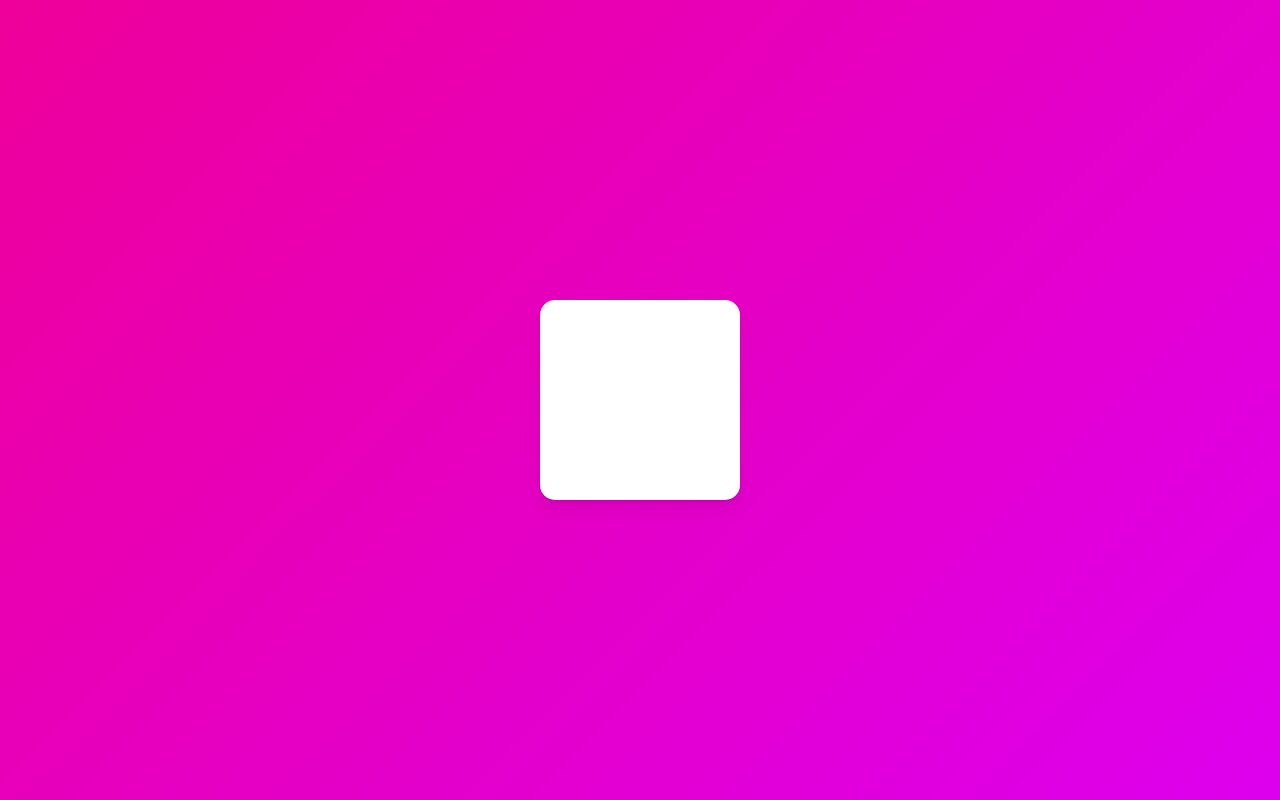
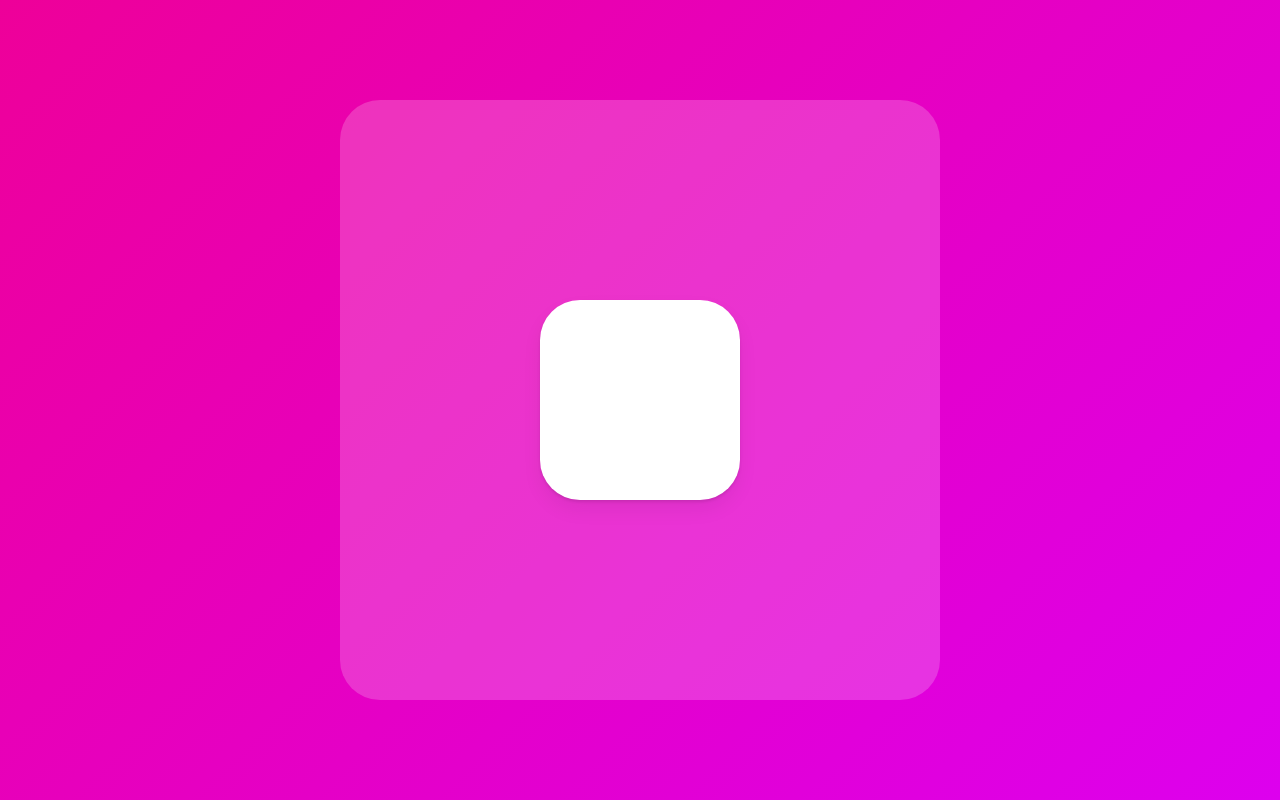
Before and after one commit to overscrap/react-training-animations, a React (Create React App) app: page / in a window 1280 px wide. Built offline with nearby package versions, Linux system fonts and the light colour scheme.

Commit message:
#8.6 Gestures

```diff
--- a/src/App.tsx
+++ b/src/App.tsx
@@ -1,5 +1,6 @@
 import styled from "styled-components";
-import { motion } from "framer-motion";
+import { Variants, motion } from "framer-motion";
+import { useRef } from "react";
 
 const Wrapper = styled.div`
   height: 100vh;
@@ -9,23 +10,46 @@ const Wrapper = styled.div`
   align-items: center;
 `;
 
+const BiggerBox = styled.div`
+  width: 600px;
+  height: 600px;
+  background-color: rgba(255,255,255,0.2);
+  border-radius: 40px;
+  display: flex;
+  justify-content: center;
+  align-items: center;
+`;
 const Box = styled(motion.div)`
   width: 200px;
   height: 200px;
+  display: grid;
   background-color: white;
-  border-radius: 15px;
+  border-radius: 40px;
   box-shadow: 0 2px 3px rgba(0, 0, 0, 0.1), 0 10px 20px rgba(0, 0, 0, 0.06);
 `;
 
+const boxVariants: Variants = {
+  hover: { rotateZ: 90 },
+  click: { borderRadius: "100px" },
+  drag: { backgroundColor: "rgba(50, 255, 126, 1.0)" }
+};
+
 function App() {
+  const biggerBoxRef = useRef<HTMLDivElement>(null);
   return (
     <Wrapper>
-      <Box
-        transition={{ type: "spring", delay:0.5 }}
-        // scale: 0,1
-        initial={{scale:0}}
-        animate={{scale:1, rotateZ: 360}}
-    />
+      <BiggerBox ref={biggerBoxRef}>
+        <Box
+          drag
+          dragSnapToOrigin
+          dragElastic={0}
+          dragConstraints={biggerBoxRef}
+          variants={boxVariants}
+          whileHover="hover"
+          whileTap="click"
+          whileDrag="drag"
+        />
+      </BiggerBox>
     </Wrapper>
   );
 }
--- a/src/index.tsx
+++ b/src/index.tsx
@@ -5,7 +5,6 @@ import App from './App';
 import { createGlobalStyle } from "styled-components";
 
 const GlobalStyle = createGlobalStyle`
-@import url('https://fonts.googleapis.com/css2?family=Source+Sans+Pro:wght@300;400&display=swap');
 html, body, div, span, applet, object, iframe,
 h1, h2, h3, h4, h5, h6, p, blockquote, pre,
 a, abbr, acronym, address, big, cite, code,
@@ -76,8 +75,9 @@ const root = ReactDOM.createRoot(
 root.render(
   <>
     {/* <React.StrictMode> */}
-      <GlobalStyle />
-      <App />
+    <link rel="stylesheet" href="https://fonts.googleapis.com/css2?family=Source+Sans+Pro:wght@300;400&display=swap" />
+    <GlobalStyle />
+    <App />
     {/* </React.StrictMode> */}
   </>
 );
```
